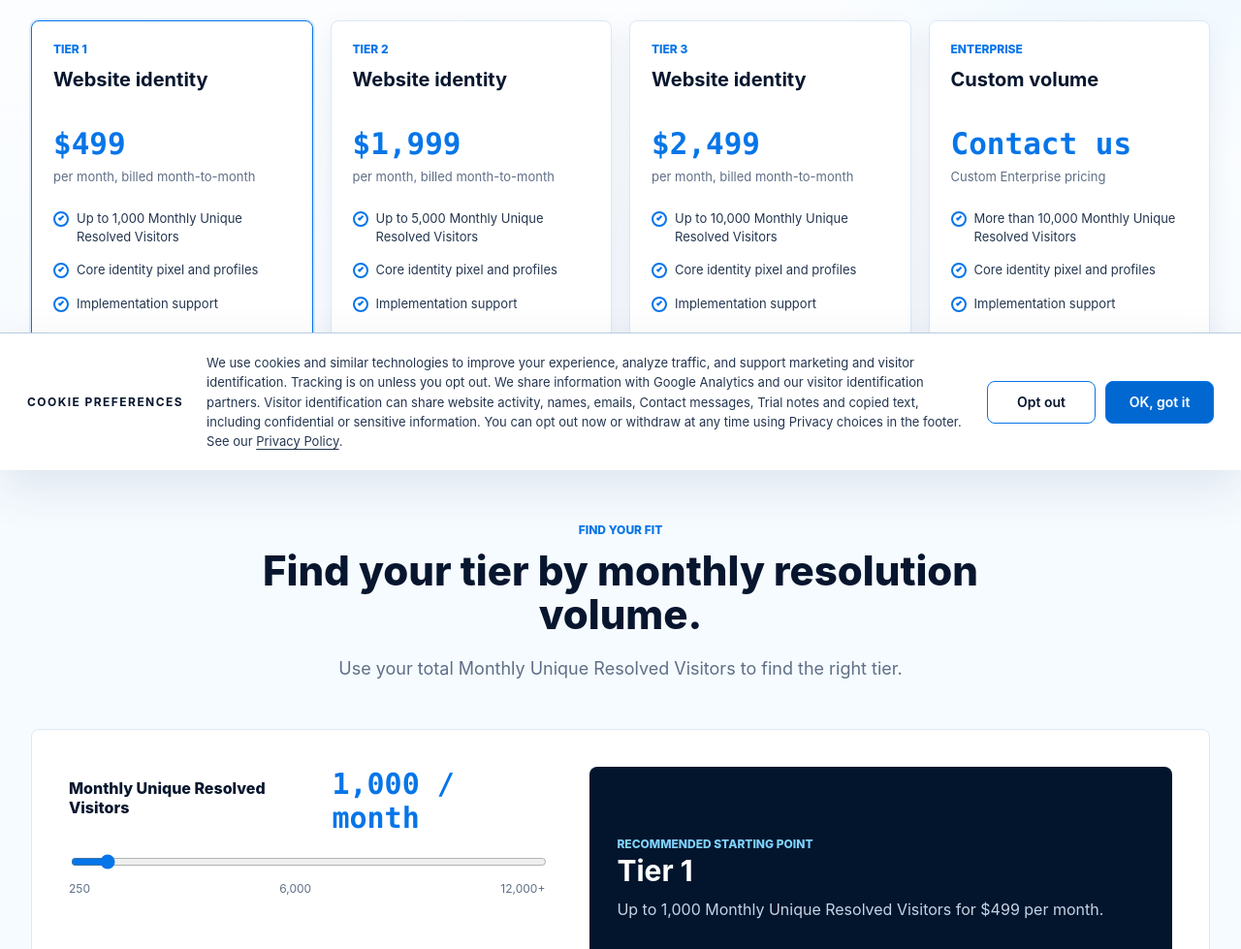
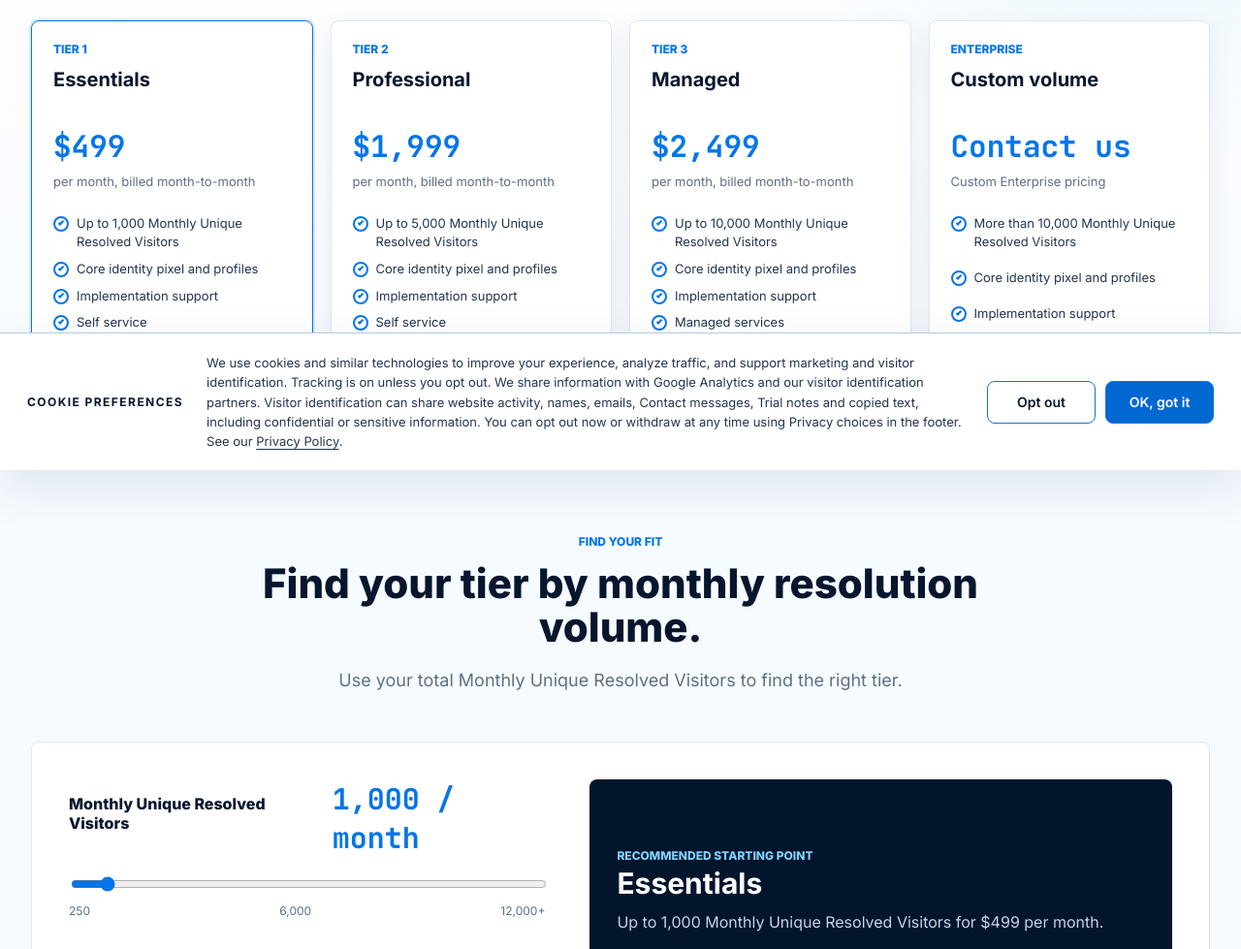
Before and after one commit to doaner69/MyProspects, a website: page pricing.html in a window 1280 px wide. Shown: the part 315-1294 px from the top of the page at 97% size. Drawn offline with Linux system fonts and the light colour scheme.

Commit message:
Name pricing tiers and clarify service levels (#6)

```diff
--- a/js/subpages.js
+++ b/js/subpages.js
@@ -100,9 +100,9 @@ function initPricingEstimator() {
   if (!range || !output || !planName || !planCopy) return;
 
   const plans = [
-    { max: 1000, key: 'tier-1', name: 'Tier 1', copy: 'Up to 1,000 Monthly Unique Resolved Visitors for $499 per month.' },
-    { max: 5000, key: 'tier-2', name: 'Tier 2', copy: 'Up to 5,000 Monthly Unique Resolved Visitors for $1,999 per month.' },
-    { max: 10000, key: 'tier-3', name: 'Tier 3', copy: 'Up to 10,000 Monthly Unique Resolved Visitors for $2,499 per month.' },
+    { max: 1000, key: 'tier-1', name: 'Essentials', copy: 'Up to 1,000 Monthly Unique Resolved Visitors for $499 per month.' },
+    { max: 5000, key: 'tier-2', name: 'Professional', copy: 'Up to 5,000 Monthly Unique Resolved Visitors for $1,999 per month.' },
+    { max: 10000, key: 'tier-3', name: 'Managed', copy: 'Up to 10,000 Monthly Unique Resolved Visitors for $2,499 per month.' },
     { max: Infinity, key: 'enterprise', name: 'Enterprise', copy: 'More than 10,000 Monthly Unique Resolved Visitors. Contact us for custom Enterprise pricing.' },
   ];
 
--- a/pricing.html
+++ b/pricing.html
@@ -118,37 +118,40 @@
         <div class="pricing-grid pricing-grid-primary" data-fade>
           <article class="pricing-card" data-price-card="tier-1">
             <p class="section-kicker">Tier 1</p>
-            <h2>Website identity</h2>
+            <h2>Essentials</h2>
             <div class="price" data-monthly-price="499">$499</div>
             <p class="price-note">per month, billed month-to-month</p>
             <ul>
               <li>Up to 1,000 Monthly Unique Resolved Visitors</li>
               <li>Core identity pixel and profiles</li>
               <li>Implementation support</li>
+              <li>Self service</li>
             </ul>
             <a class="btn btn-secondary" href="/trial">Start Free Trial</a>
           </article>
           <article class="pricing-card" data-price-card="tier-2">
             <p class="section-kicker">Tier 2</p>
-            <h2>Website identity</h2>
+            <h2>Professional</h2>
             <div class="price" data-monthly-price="1999">$1,999</div>
             <p class="price-note">per month, billed month-to-month</p>
             <ul>
               <li>Up to 5,000 Monthly Unique Resolved Visitors</li>
               <li>Core identity pixel and profiles</li>
               <li>Implementation support</li>
+              <li>Self service</li>
             </ul>
             <a class="btn btn-secondary" href="/trial">Start Free Trial</a>
           </article>
           <article class="pricing-card" data-price-card="tier-3">
             <p class="section-kicker">Tier 3</p>
-            <h2>Website identity</h2>
+            <h2>Managed</h2>
             <div class="price" data-monthly-price="2499">$2,499</div>
             <p class="price-note">per month, billed month-to-month</p>
             <ul>
               <li>Up to 10,000 Monthly Unique Resolved Visitors</li>
               <li>Core identity pixel and profiles</li>
               <li>Implementation support</li>
+              <li>Managed services</li>
             </ul>
             <a class="btn btn-secondary" href="/trial">Start Free Trial</a>
           </article>
@@ -186,7 +189,7 @@
           </div>
           <div class="plan-recommendation">
             <p class="section-kicker">Recommended starting point</p>
-            <strong data-plan-name>Tier 1</strong>
+            <strong data-plan-name>Essentials</strong>
             <p data-plan-copy>Up to 1,000 Monthly Unique Resolved Visitors for $499 per month.</p>
           </div>
         </div>
@@ -286,6 +289,6 @@
   </footer>
   <!-- FOOTER:END -->
   <script src="js/main.js?v=20261028-seo"></script>
-  <script src="js/subpages.js?v=20261105-pricing"></script>
+  <script src="js/subpages.js?v=20261105-tier-names"></script>
 </body>
 </html>
```
Also changed, not shown: SITE-REFERENCE.md (+4 -3 lines).
